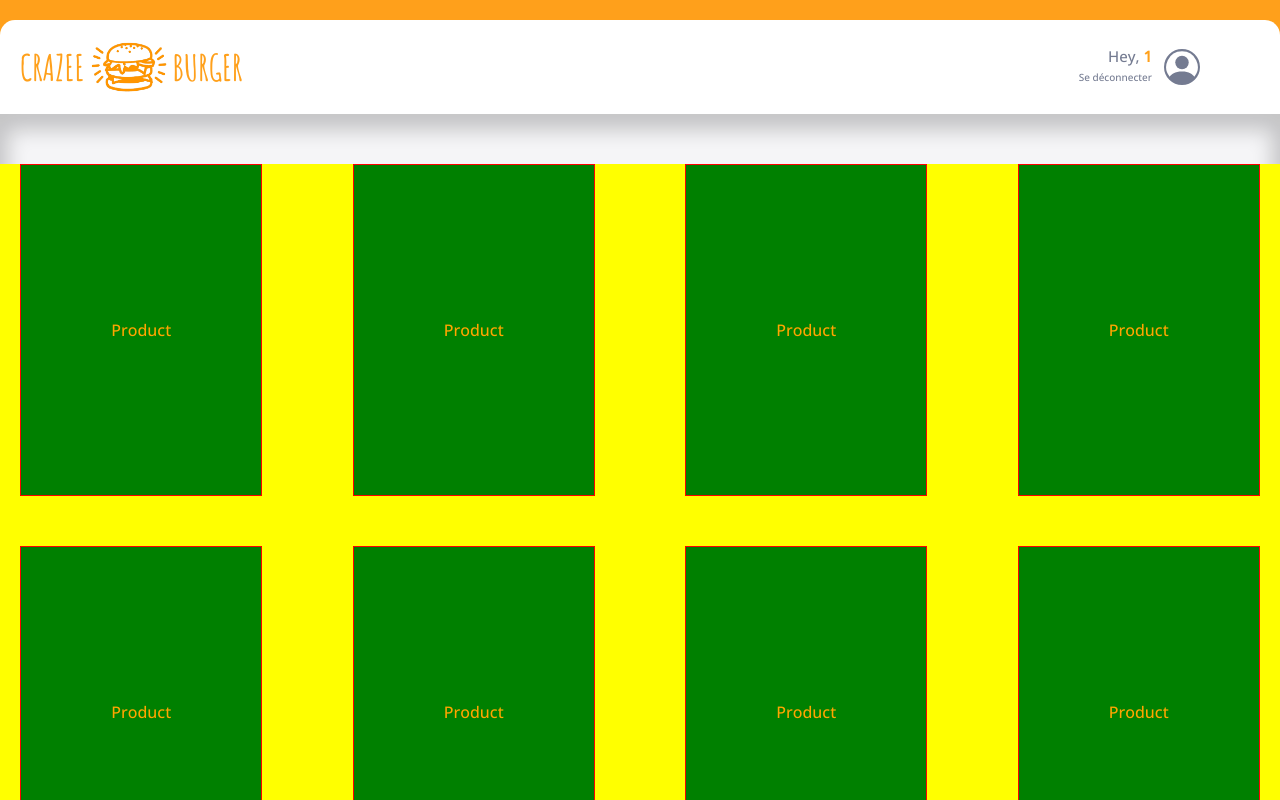
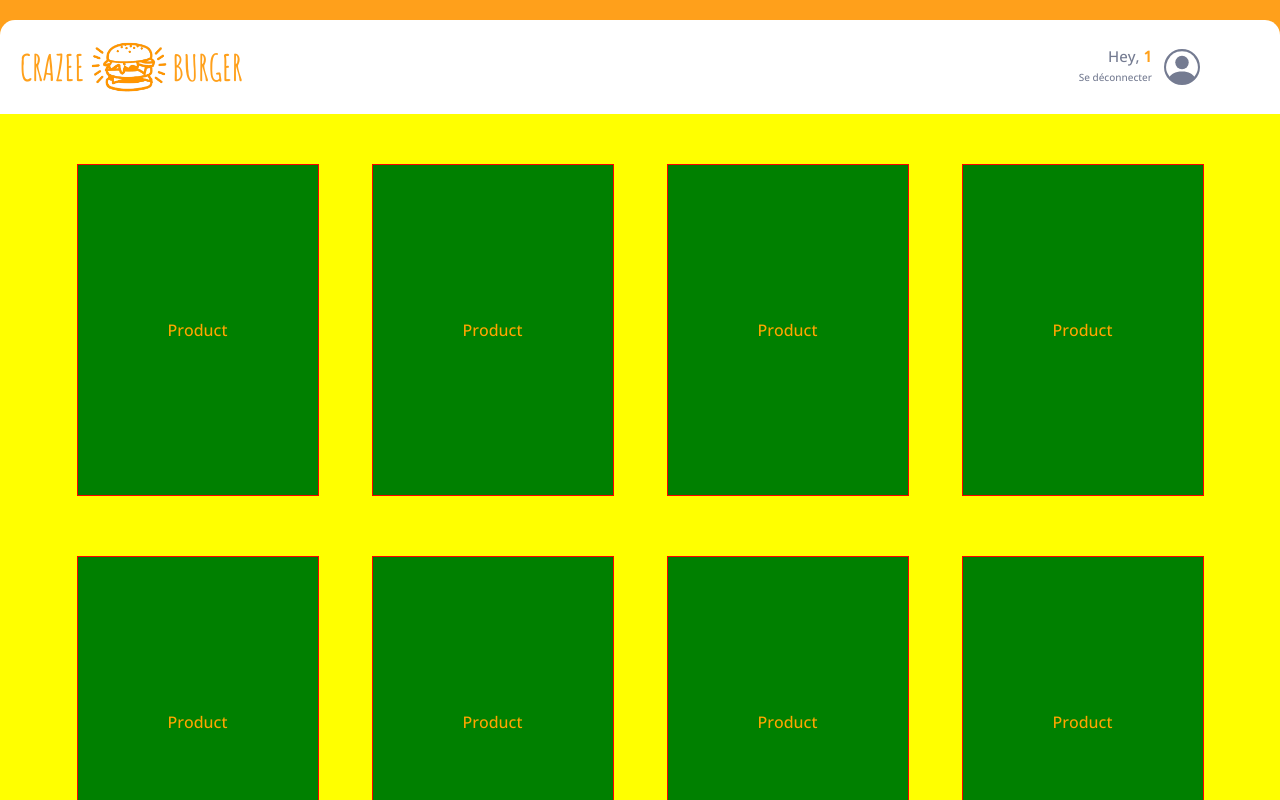
Before and after one commit to Ovgodd/crazee-burger, a React (Create React App) app: page /order/1 in a window 1280 px wide. Shown: the top 800 px of the page. Built offline with nearby package versions, Linux system fonts and the light colour scheme.

Commit message:
💄 F05: MENU > better grid placement

```diff
--- a/src/components/pages/order/Main.js
+++ b/src/components/pages/order/Main.js
@@ -27,13 +27,13 @@ const MainStyled = styled.div`
   border-bottom-right-radius: ${theme.borderRadius.extraRound};
   background: ${theme.colors.background_white};
   box-shadow: 0px 8px 20px 8px rgba(0, 0, 0, 0.2) inset;
-  padding-top: 50px;
+  background: red;
   .product-container {
     justify-items: center;
     background: yellow;
     display: grid;
+    padding: 50px 50px 150px;
     grid-template-columns: repeat(4, 1fr);
-    grid-auto-rows: auto;
-    grid-gap: 50px;
+    grid-row-gap: 60px;
   }
 `;
```
